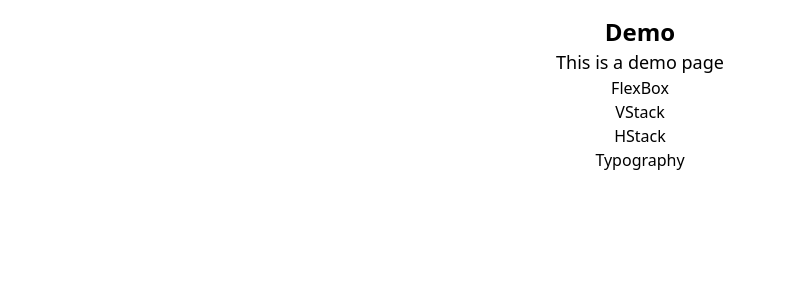
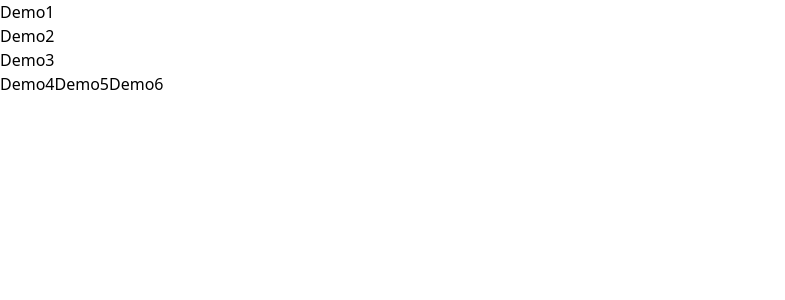
Before and after one commit to TaeSuPark/su-ui, a React (Create React App) app: page / in a window 1280 px wide. Shown: the top 300 px of the page, without its empty margins (0-785 px from the left). Built offline with nearby package versions, Linux system fonts and the light colour scheme.

Commit message:
feat: FlexBox, VStack, HStack components add interface

```diff
--- a/src/libs/components/FlexBox/FlexBox.tsx
+++ b/src/libs/components/FlexBox/FlexBox.tsx
@@ -1,7 +1,69 @@
-type FlexBoxProps = {
-  children: React.ReactNode
+import { VariantProps } from "class-variance-authority"
+import { FlexBoxVariants } from "../../styles/styles"
+import cn from "../../utils/cn"
+
+interface FlexBoxProps
+  extends React.HTMLAttributes<HTMLDivElement>,
+    VariantProps<typeof FlexBoxVariants> {
+  children: React.ReactNode | React.ReactNode[]
+  additionalCss?: string
 }
 
-export default function FlexBox({ children }: FlexBoxProps) {
-  return <div className="flex">{children}</div>
+export default function FlexBox({
+  children,
+  direction,
+  align,
+  justify,
+  p,
+  px,
+  py,
+  pt,
+  pr,
+  pb,
+  pl,
+  m,
+  mx,
+  my,
+  mt,
+  mr,
+  mb,
+  ml,
+  gapX,
+  gapY,
+  gap,
+  additionalCss,
+  ...props
+}: FlexBoxProps) {
+  return (
+    <div
+      className={cn(
+        FlexBoxVariants({
+          direction,
+          align,
+          justify,
+          p,
+          px,
+          py,
+          pt,
+          pr,
+          pb,
+          pl,
+          m,
+          mx,
+          my,
+          mt,
+          mr,
+          mb,
+          ml,
+          gap,
+          gapX,
+          gapY,
+        }),
+        additionalCss
+      )}
+      {...props}
+    >
+      {children}
+    </div>
+  )
 }
--- a/src/libs/components/HStack/HStack.tsx
+++ b/src/libs/components/HStack/HStack.tsx
@@ -1,7 +1,65 @@
-type HStackProps = {
-  children: React.ReactNode
+import { VariantProps } from "class-variance-authority"
+import { HStackVariants } from "../../styles/styles"
+import cn from "../../utils/cn"
+
+interface HStackProps
+  extends React.HTMLAttributes<HTMLDivElement>,
+    VariantProps<typeof HStackVariants> {
+  children: React.ReactNode | React.ReactNode[]
+  additionalCss?: string
 }
 
-export default function HStack({ children }: HStackProps) {
-  return <div className="flex flex-row">{children}</div>
+export default function HStack({
+  children,
+  direction,
+  align,
+  justify,
+  p,
+  px,
+  py,
+  pt,
+  pr,
+  pb,
+  pl,
+  m,
+  mx,
+  my,
+  mt,
+  mr,
+  mb,
+  ml,
+  gap,
+  additionalCss,
+  ...props
+}: HStackProps) {
+  return (
+    <div
+      className={cn(
+        HStackVariants({
+          direction,
+          align,
+          justify,
+          p,
+          px,
+          py,
+          pt,
+          pr,
+          pb,
+          pl,
+          m,
+          mx,
+          my,
+          mt,
+          mr,
+          mb,
+          ml,
+          gap,
+        }),
+        additionalCss
+      )}
+      {...props}
+    >
+      {children}
+    </div>
+  )
 }
--- a/src/libs/components/VStack/VStack.tsx
+++ b/src/libs/components/VStack/VStack.tsx
@@ -1,7 +1,65 @@
-type VStackProps = {
-  children: React.ReactNode
+import { VariantProps } from "class-variance-authority"
+import { VStackVariants } from "../../styles/styles"
+import cn from "../../utils/cn"
+
+interface VStackProps
+  extends React.HTMLAttributes<HTMLDivElement>,
+    VariantProps<typeof VStackVariants> {
+  children: React.ReactNode | React.ReactNode[]
+  additionalCss?: string
 }
 
-export default function VStack({ children }: VStackProps) {
-  return <div className="flex flex-col">{children}</div>
+export default function VStack({
+  children,
+  direction,
+  align,
+  justify,
+  p,
+  px,
+  py,
+  pt,
+  pr,
+  pb,
+  pl,
+  m,
+  mx,
+  my,
+  mt,
+  mr,
+  mb,
+  ml,
+  gap,
+  additionalCss,
+  ...props
+}: VStackProps) {
+  return (
+    <div
+      className={cn(
+        VStackVariants({
+          direction,
+          align,
+          justify,
+          p,
+          px,
+          py,
+          pt,
+          pr,
+          pb,
+          pl,
+          m,
+          mx,
+          my,
+          mt,
+          mr,
+          mb,
+          ml,
+          gap,
+        }),
+        additionalCss
+      )}
+      {...props}
+    >
+      {children}
+    </div>
+  )
 }
--- /dev/null
+++ b/src/libs/styles/styles.ts
@@ -0,0 +1,116 @@
+import { cva } from "class-variance-authority"
+
+type SpaceType =
+  | "p"
+  | "px"
+  | "py"
+  | "pt"
+  | "pr"
+  | "pb"
+  | "pl"
+  | "m"
+  | "mx"
+  | "my"
+  | "mt"
+  | "mr"
+  | "mb"
+  | "ml"
+  | "gap-x"
+  | "gap-y"
+  | "gap"
+
+const spaceValues = (type: SpaceType) => {
+  return {
+    0: `${type}-0`,
+    2: `${type}-0.5`,
+    4: `${type}-1`,
+    6: `${type}-1.5`,
+    8: `${type}-2`,
+    10: `${type}-2.5`,
+    12: `${type}-3`,
+    14: `${type}-3.5`,
+    16: `${type}-4`,
+    20: `${type}-5`,
+    24: `${type}-6`,
+    28: `${type}-7`,
+    32: `${type}-8`,
+    36: `${type}-9`,
+    40: `${type}-10`,
+    44: `${type}-11`,
+    48: `${type}-12`,
+    56: `${type}-14`,
+    64: `${type}-16`,
+  }
+}
+
+const flexBoxCommon = {
+  direction: {
+    default: "flex-row",
+    row: "flex-row",
+    column: "flex-col",
+  },
+  align: {
+    default: "items-start",
+    start: "items-start",
+    center: "items-center",
+    end: "items-end",
+  },
+  justify: {
+    default: "justify-start",
+    start: "justify-start",
+    center: "justify-center",
+    end: "justify-end",
+  },
+  p: spaceValues("p"),
+  px: spaceValues("px"),
+  py: spaceValues("py"),
+  pt: spaceValues("pt"),
+  pr: spaceValues("pr"),
+  pb: spaceValues("pb"),
+  pl: spaceValues("pl"),
+  m: spaceValues("m"),
+  mx: spaceValues("mx"),
+  my: spaceValues("my"),
+  mt: spaceValues("mt"),
+  mr: spaceValues("mr"),
+  mb: spaceValues("mb"),
+  ml: spaceValues("ml"),
+}
+
+export const FlexBoxVariants = cva(`flex`, {
+  variants: {
+    ...flexBoxCommon,
+    gap: spaceValues("gap"),
+    gapX: spaceValues("gap-x"),
+    gapY: spaceValues("gap-y"),
+  },
+  defaultVariants: {
+    direction: "default",
+    align: "default",
+    justify: "default",
+  },
+})
+
+export const HStackVariants = cva(`flex`, {
+  variants: {
+    ...flexBoxCommon,
+    gap: spaceValues("gap-x"),
+  },
+  defaultVariants: {
+    direction: "row",
+    align: "default",
+    justify: "default",
+  },
+})
+
+export const VStackVariants = cva(`flex`, {
+  variants: {
+    ...flexBoxCommon,
+    gap: spaceValues("gap-y"),
+  },
+  defaultVariants: {
+    direction: "column",
+    align: "default",
+    justify: "default",
+  },
+})
--- /dev/null
+++ b/src/libs/utils/cn.ts
@@ -0,0 +1,8 @@
+import clsx, { ClassValue } from "clsx"
+import { twMerge } from "tailwind-merge"
+
+export const cn = (...inputs: ClassValue[]) => {
+  return twMerge(clsx(inputs))
+}
+
+export default cn
--- a/src/pages/Demo.tsx
+++ b/src/pages/Demo.tsx
@@ -4,13 +4,15 @@ type DemoProps = {}
 
 export default function Demo({}: DemoProps) {
   return (
-    <div className="flex flex-col items-center justify-center p-4">
-      <h1 className="text-2xl font-bold">Demo</h1>
-      <p className="text-lg">This is a demo page</p>
-      <FlexBox>FlexBox</FlexBox>
-      <VStack>VStack</VStack>
-      <HStack>HStack</HStack>
-      <Typography>Typography</Typography>
-    </div>
+    <VStack gap={4}>
+      <Typography>Demo1</Typography>
+      <Typography>Demo2</Typography>
+      <Typography>Demo3</Typography>
+      <HStack gap={4}>
+        <Typography>Demo4</Typography>
+        <Typography>Demo5</Typography>
+        <Typography>Demo6</Typography>
+      </HStack>
+    </VStack>
   )
 }
```
